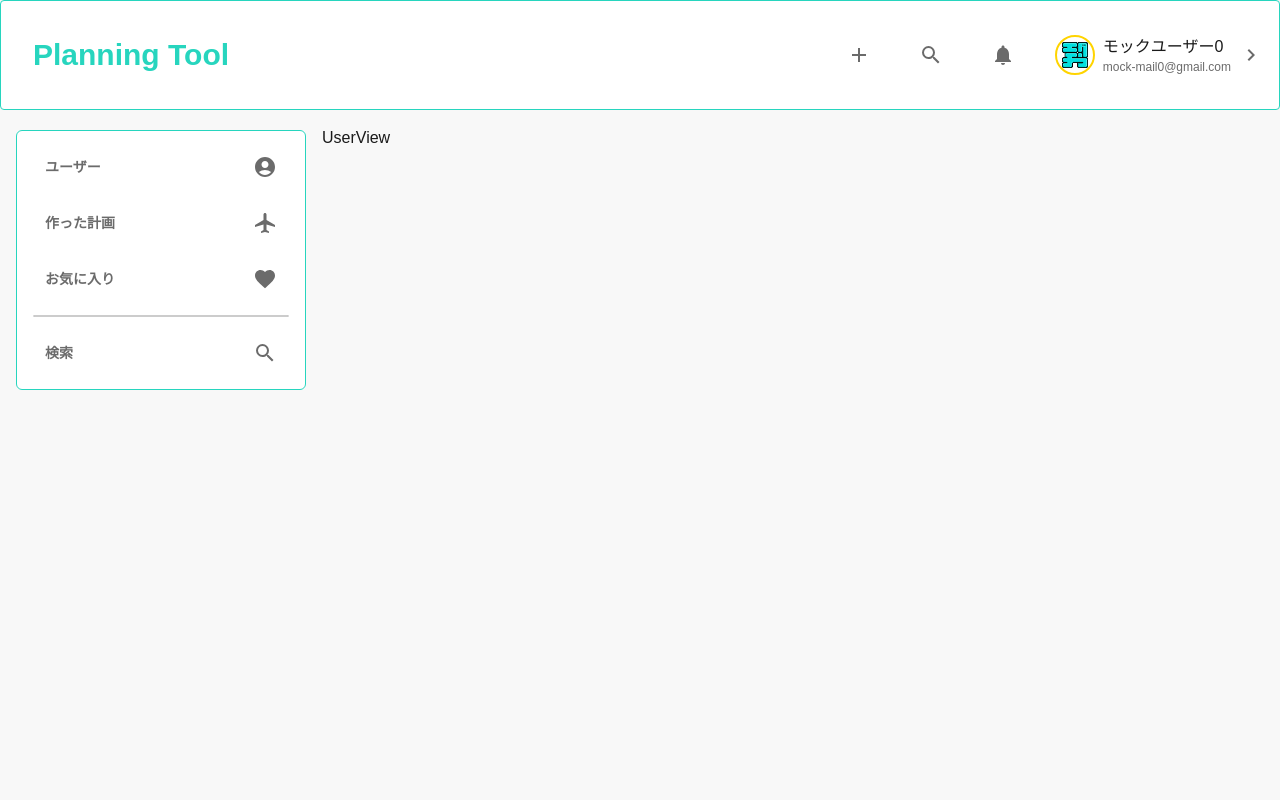
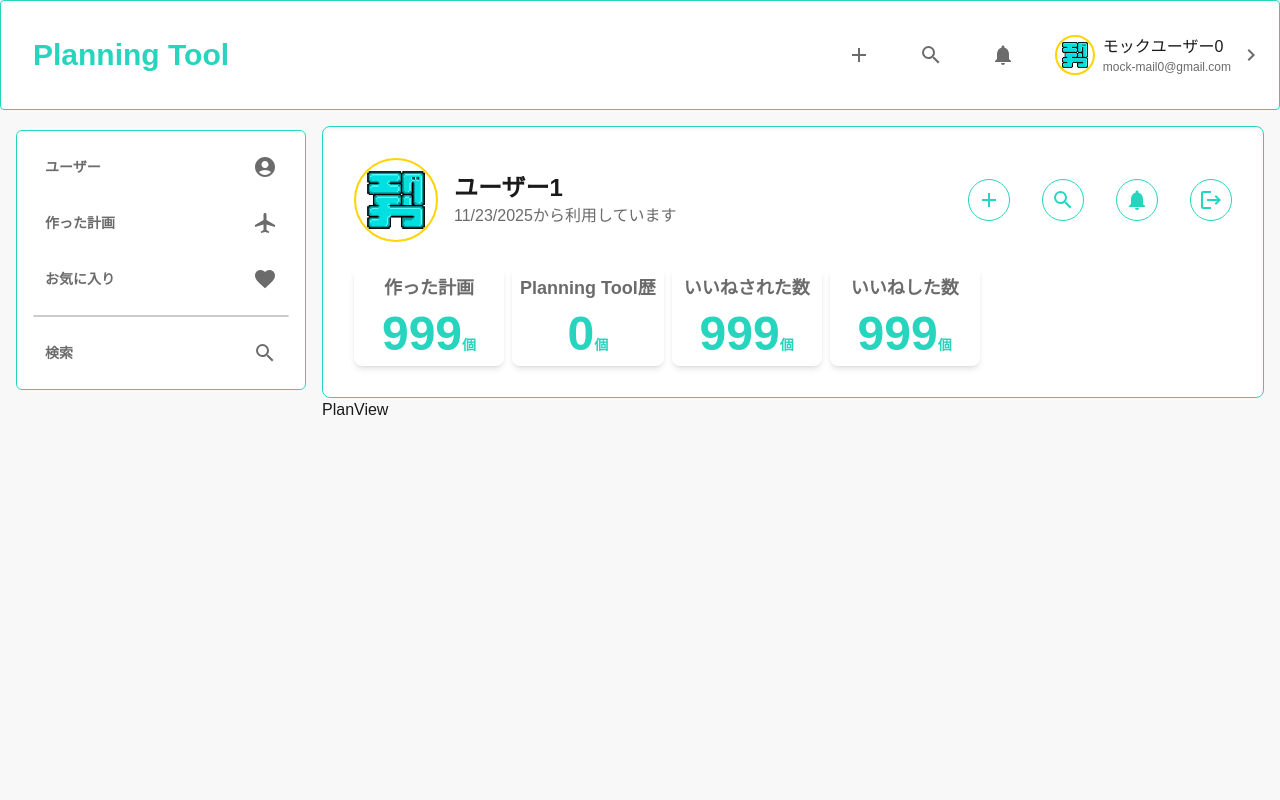
Before and after one commit to SOTA-swp/frontend, a Next.js app: page /user/1 in a window 1280 px wide. Shown: the top 800 px of the page. Built offline with nearby package versions, Linux system fonts and the light colour scheme.

Commit message:
✨ UserViewの中身を作る

```diff
--- a/app/(main)/_components/UserView.tsx
+++ b/app/(main)/_components/UserView.tsx
@@ -1,18 +1,65 @@
 "use client";
 import UserType from "@/types/user";
 import { MAIN_PAGE_IDs } from "../_consts/MAIN_PAGE_IDs";
+import { UserInfoBlock } from "@/components/UserInfoBlock";
+import PROJECT_NAME from "@/consts/PROJECT_NAME";
+import { VIEW_TOP_MARGIN } from "../_consts/HEADER_HIGHT";
+import GrowIconButton from "@/components/GrowIconButton";
+import { MdAdd, MdLogout, MdNotifications, MdSearch } from "react-icons/md";
 
 export interface UserViewProps {
   userData: UserType & {
     favoritesCount: number;
+    favoredCount: number;
     createdCount: number;
   };
 }
 
-function UserView({}: UserViewProps) {
+function UserView({ userData }: UserViewProps) {
+  const createDate = new Date(userData.createdAt);
+
   return (
-    <section id={MAIN_PAGE_IDs.USER} className={"h-dvh"}>
-      UserView
+    <section
+      id={MAIN_PAGE_IDs.USER}
+      className="relative flex flex-col gap-6 w-full p-8 "
+      style={{ scrollMarginTop: VIEW_TOP_MARGIN }}>
+      <div className="absolute -z-10 inset-0 bg-paper inset-shadow-2 rounded-lg inset-shadow-sm border border-primary" />
+      <div className="flex justify-between items-center">
+        <div className="flex items-center gap-4">
+          <div className="flex items-center rounded-full border-2 border-accent shrink-0">
+            {
+              // eslint-disable-next-line @next/next/no-img-element, jsx-a11y/alt-text
+              <img src={userData.picture} className="w-20 h-20" />
+            }
+          </div>
+          <div>
+            <h1 className="text-2xl font-bold">{userData.name}</h1>
+            <p className="text-text-secondary">
+              {createDate.toLocaleDateString()}から利用しています
+            </p>
+          </div>
+        </div>
+        <div className="flex gap-8">
+          <GrowIconButton icon={<MdAdd />} title="新規作成">
+            新規作成
+          </GrowIconButton>
+          <GrowIconButton icon={<MdSearch />} title="検索">
+            検索
+          </GrowIconButton>
+          <GrowIconButton icon={<MdNotifications />} title="通知">
+            通知
+          </GrowIconButton>
+          <GrowIconButton icon={<MdLogout />} title="ログアウト">
+            ログアウト
+          </GrowIconButton>
+        </div>
+      </div>
+      <div className="flex gap-2">
+        <UserInfoBlock title={"作った計画"} sum={userData.createdCount} />
+        <UserInfoBlock title={`${PROJECT_NAME}歴`} sum={0} />
+        <UserInfoBlock title={"いいねされた数"} sum={userData.favoritesCount} />
+        <UserInfoBlock title={"いいねした数"} sum={userData.favoredCount} />
+      </div>
     </section>
   );
 }
--- a/app/(main)/_consts/HEADER_HIGHT.ts
+++ b/app/(main)/_consts/HEADER_HIGHT.ts
@@ -1,3 +1,4 @@
 const HEADER_HEIGHT = 110;
+export const VIEW_TOP_MARGIN = `${HEADER_HEIGHT + 20}px`;
 
 export default HEADER_HEIGHT;
--- a/app/(main)/user/[userId]/page.tsx
+++ b/app/(main)/user/[userId]/page.tsx
@@ -10,6 +10,7 @@ export interface UserPageProps {
 async function createUserViewMockData(userId: string): Promise<
   UserType & {
     favoritesCount: number;
+    favoredCount: number;
     createdCount: number;
   }
 > {
@@ -24,6 +25,7 @@ async function createUserViewMockData(userId: string): Promise<
     createdAt: "2025-11-23T12:00:00.000Z",
     updatedAt: "2025-11-23T12:00:00.000Z",
     favoritesCount: 999,
+    favoredCount: 999,
     createdCount: 999,
   };
 }
@@ -32,7 +34,7 @@ const UserPage: React.FC<UserPageProps> = async ({ params }) => {
   const { userId } = await params;
 
   return (
-    <div>
+    <main className="relative flex-1">
       {/* TODO: 実際のAPIが完成したら置き換える */}
       <UserView userData={await createUserViewMockData(await userId)} />
       <PlanView viewId={MAIN_PAGE_IDs.PLANS} plans={[]} />
@@ -48,7 +50,7 @@ const UserPage: React.FC<UserPageProps> = async ({ params }) => {
           Section: {id} {userId}
         </section>
       ))} */}
-    </div>
+    </main>
   );
 };
 
```
